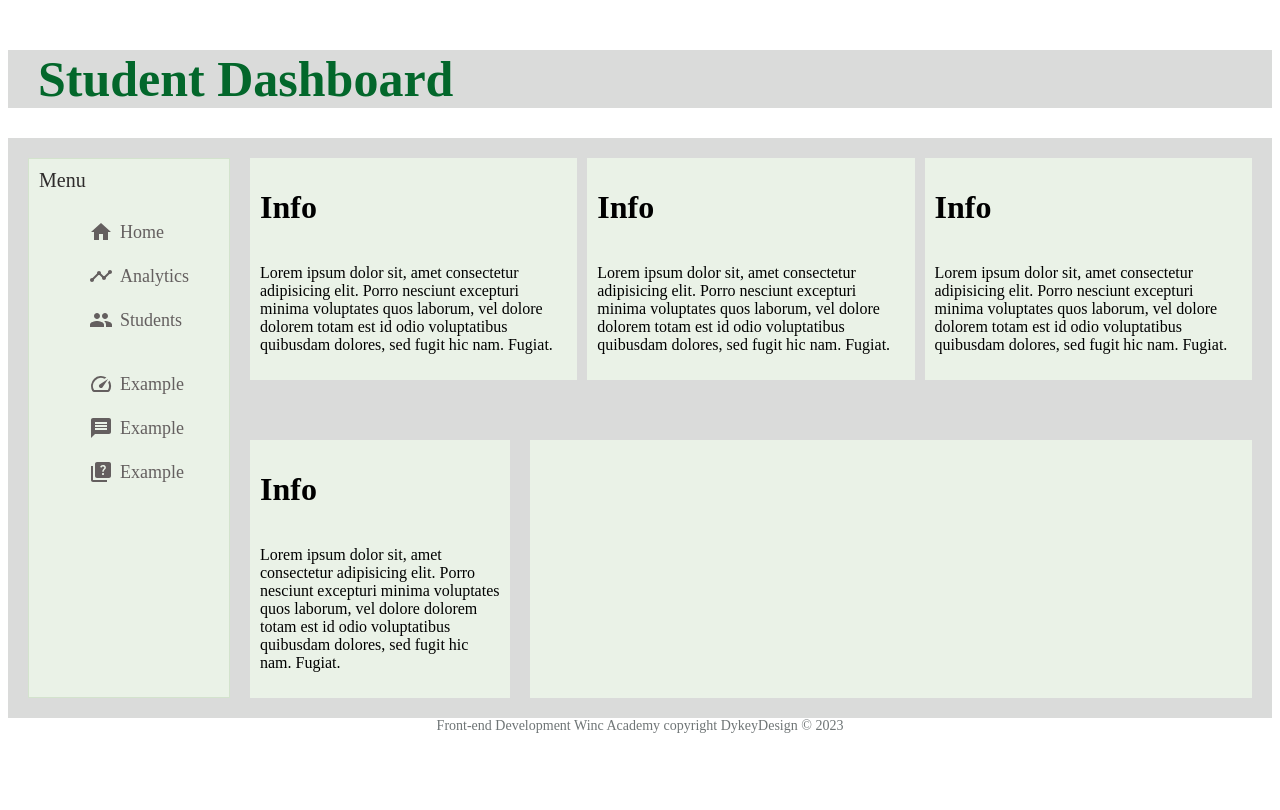
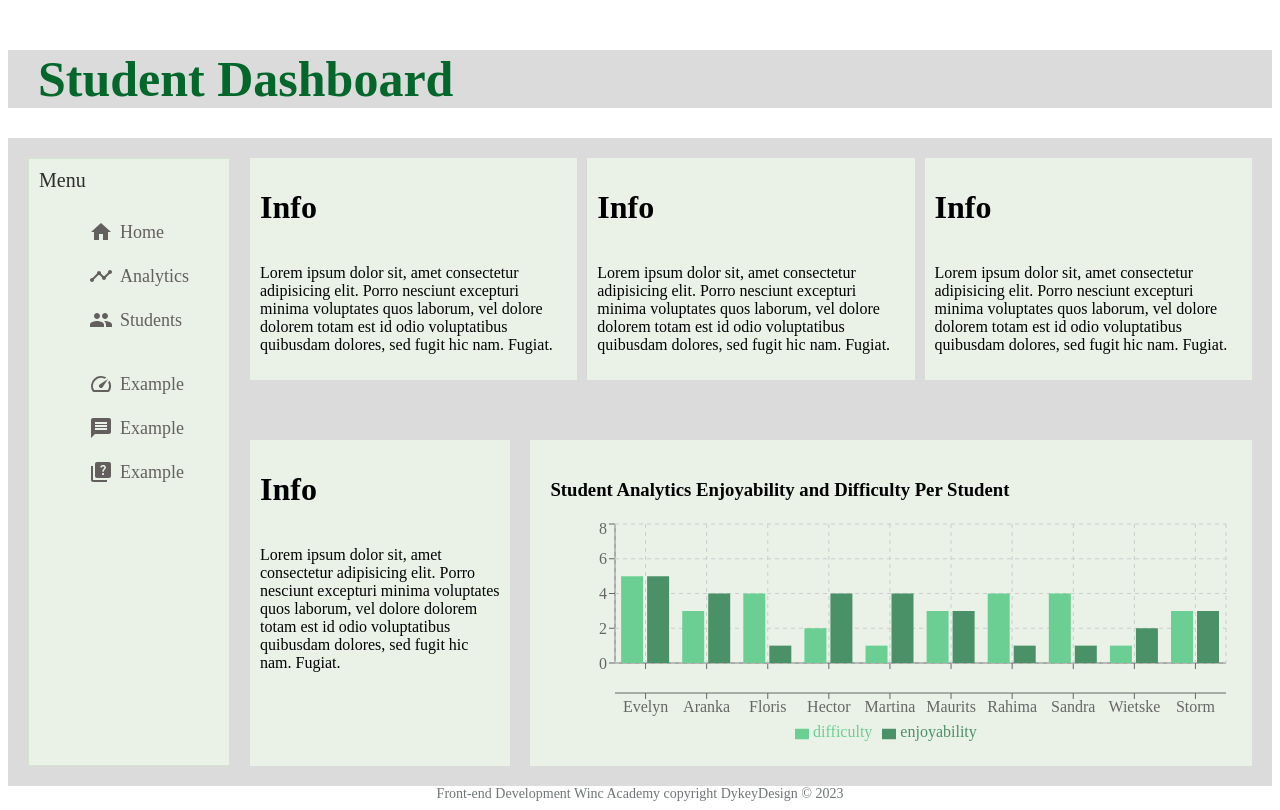
Before and after one commit to BADijkman/Student_Dashboard, a React (Create React App) app: page / in a window 1280 px wide. Built offline with nearby package versions, Linux system fonts and the light colour scheme; the HTML template or start-up script is replaced by a standard one.

Commit message:
end test

```diff
--- a/src/components/Widget.jsx
+++ b/src/components/Widget.jsx
@@ -1,5 +1,5 @@
 import React from "react";
-// import StudentChart from "../components/Studentchart";
+import StudentChart from "../components/Studentchart";
 import studentsData from "../studentData.json";
 import "../CSS/widget.css";
 
@@ -43,11 +43,11 @@ const Widget = () => {
   return (
     <div className="widget">
       <div className="widgetChartContainer">
-        {/* <StudentChart
+        <StudentChart
           data={averagesPerStudent}
           title="Student Analytics Enjoyability and Difficulty Per Student"
           grid
-        /> */}
+        />
       </div>
     </div>
   );
```
